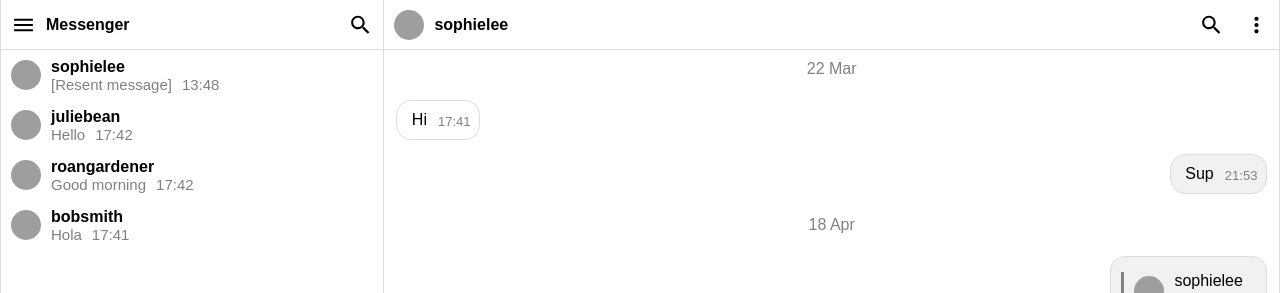
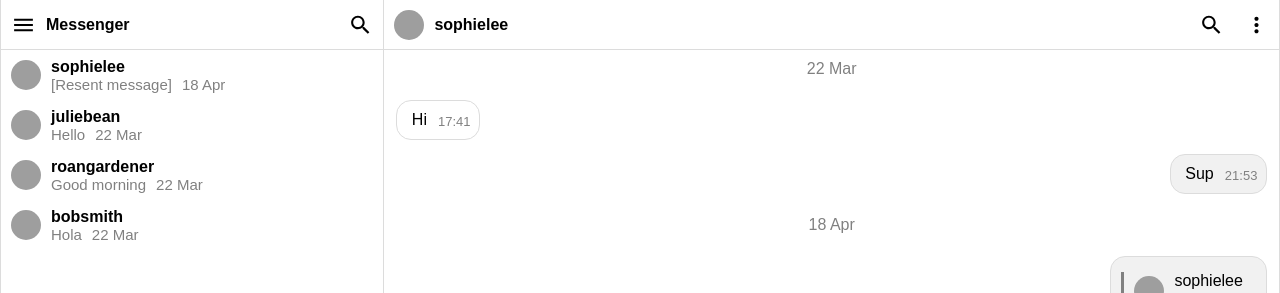
Before and after one commit to infret/vue-messenger, a Vue app: page / in a window 1280 px wide. Shown: the top 293 px of the page. Built offline with nearby package versions, Linux system fonts and the light colour scheme; grey boxes are pictures that could not be loaded.

Commit message:
Make state persisted

```diff
--- a/package.json
+++ b/package.json
@@ -5,12 +5,13 @@
   "scripts": {
     "serve": "vue-cli-service serve",
     "build": "vue-cli-service build",
-    "lint":  "vue-cli-service lint"
+    "lint": "vue-cli-service lint"
   },
   "dependencies": {
     "core-js": "^3.6.5",
     "vue": "^2.6.11",
-    "vuex": "^3.6.2"
+    "vuex": "^3.6.2",
+    "vuex-persistedstate": "^4.0.0-beta.3"
   },
   "devDependencies": {
     "@vue/cli-plugin-babel": "~4.5.0",
--- a/src/components/App.vue
+++ b/src/components/App.vue
@@ -89,8 +89,8 @@
       let chat = this.$store.state.chats.find((chat) => chat.id === this.$store.state.companionId)
       if (!chat) {
         this.$store.state.chats.push({ draft: '', selected: [] })
-        return this.$store.state.chats.find((chat) => chat.id === this.$store.state.companionId)
-      } else return chat
+      }
+      return chat
     },
     getChats() {
       let chats = []
--- a/src/components/Chat.vue
+++ b/src/components/Chat.vue
@@ -15,18 +15,10 @@
         </h2>
       </button>
       <div class="buttons" v-if="!searching">
-        <button
-          v-if="selecting || $parent.storeChat().selected.length > 0"
-          class="button"
-          @click="toggleResend()"
-        >
+        <button v-if="selecting || isSelecting()" class="button" @click="toggleResend()">
           <img src="../resources/resend.svg" />
         </button>
-        <button
-          v-if="selecting || $parent.storeChat().selected.length > 0"
-          class="button"
-          @click="deleteMessages()"
-        >
+        <button v-if="selecting || isSelecting()" class="button" @click="deleteMessages()">
           <img src="../resources/delete.svg" />
         </button>
         <button class="button" @click="searching = true">
@@ -146,6 +138,12 @@
         return true
       } else return false
     },
+    isSelecting() {
+      let chat = this.$parent.storeChat()
+      if (chat) {
+        chat.selected ? true : false
+      }
+    },
     deleteMessages() {
       this.$store.commit('deleteMessages')
       this.selecting = false
@@ -158,7 +156,15 @@
   computed: {
     draft: {
       get() {
-        return this.$parent.storeChat().draft
+        let chat = this.$parent.storeChat()
+        let result = ''
+        if (chat) {
+          let draft = chat.draft
+          if (draft) {
+            result = draft
+          }
+        }
+        return result
       },
       set(text) {
         this.$store.commit('setDraft', { text })
--- a/src/components/Navbar.vue
+++ b/src/components/Navbar.vue
@@ -32,7 +32,7 @@
           <h3 class="name">{{ chat.name }}</h3>
           <div class="flex">
             <p class="last">{{ chat.lastMessage }}</p>
-            <p class="last">{{ $parent.getTime(chat.lastTime) }}</p>
+            <p class="last">{{ lastTime(chat.lastTime) }}</p>
           </div>
         </div>
       </button>
@@ -64,7 +64,14 @@
     }
   },
   methods: {
-
+    lastTime(time) {
+      let date = this.$parent.getDate(time)
+      if (date !== this.$parent.getDate(Date.now())) {
+        return date
+      } else {
+        return this.$parent.getTime(time)
+      }
+    }
   }
 }
 </script>
--- a/src/main.js
+++ b/src/main.js
@@ -6,26 +6,15 @@
 
 new Vue({
   store,
-  beforeCreate() {
+  created() {
     window.addEventListener('resize', this.setWidth)
   },
   destroyed() {
     window.removeEventListener('resize', this.setWidth)
   },
-  mounted() {
-    if (localStorage.getItem('state')) {
-      this.$store.commit('initStore')
-    }
-    this.setState()
-    setInterval(this.setState, 6 * 1000)
-  },
   methods: {
     setWidth() {
       this.$store.state.width = window.innerWidth
-    },
-    setState() {
-      localStorage.setItem('state', JSON.stringify(this.$store.state))
-      console.log('Saving state', JSON.stringify(this.$store.state))
     }
   },
   render: (h) => h(App)
--- a/src/store/index.js
+++ b/src/store/index.js
@@ -1,6 +1,7 @@
 import Vue from 'vue'
 import Vuex from 'vuex'
 import * as mutations from './mutations'
+import createPersistedState from "vuex-persistedstate";
 
 Vue.use(Vuex)
 
@@ -77,7 +78,8 @@
     searchMessages: '',
     users,
     messages,
-    chats: [{ id: 1, draft: '', selected: [] }]
+    chats: []
   },
-  mutations
+  mutations,
+  plugins: [createPersistedState()],
 })
--- a/src/store/mutations.js
+++ b/src/store/mutations.js
@@ -1,8 +1,3 @@
-export function initStore(state) {
-    state = JSON.parse(localStorage.getItem('state'))
-    console.log('Getting state', state)
-}
-
 export function addMessage(state, { text }) {
   state.messages.push({
     senderId: state.currentId,
@@ -25,7 +20,6 @@
     avatar: '',
     status: ''
   })
-
   state.currentId = id + 1
 }
 
```
